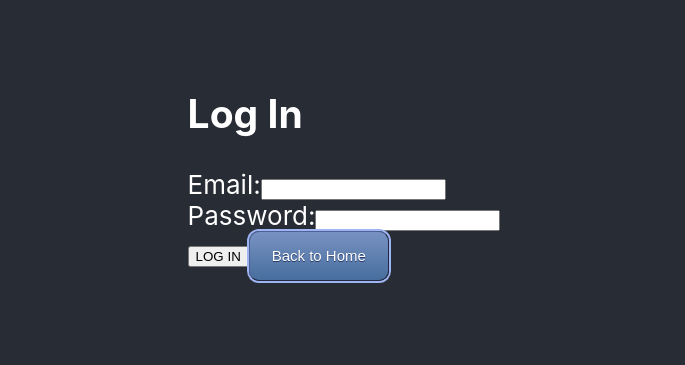
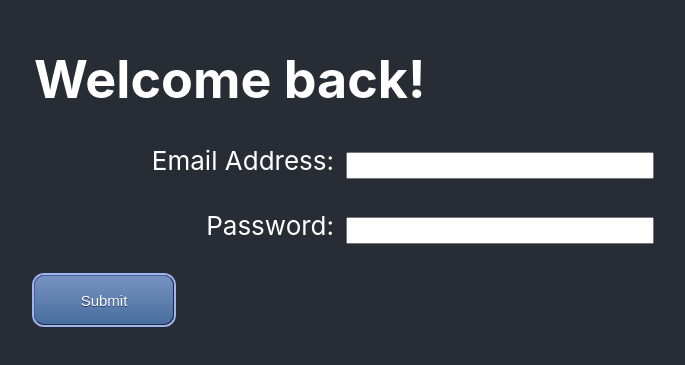
Before and after one commit to CS-4800-Infinite-Monkeys/SoftwareEngineeringProject, a React (Create React App) app in the folder Dev version/frontend/: page /signin in a window 1280 px wide. Shown: the part 231-596 px from the top of the page, without its empty margins (296-981 px from the left). Built offline with nearby package versions, Linux system fonts and the light colour scheme.

Commit message:
Revert "signin functionality set up (bug needs fixing)"
This reverts commit f38555933d36ad5db8e6532093bb7807a966a981.

```diff
--- a/Dev version/frontend/package.json
+++ b/Dev version/frontend/package.json
@@ -11,7 +11,7 @@
     "react-calendar": "^3.7.0",
     "react-dom": "^17.0.2",
     "react-frame-component": "^5.2.1",
-    "react-scripts": "^5.0.0",
+    "react-scripts": "5.0.0",
     "web-vitals": "^2.1.4"
   },
   "scripts": {
--- a/Dev version/frontend/public/index.html
+++ b/Dev version/frontend/public/index.html
@@ -2,9 +2,7 @@
 <html lang="en">
   <head>
     <meta charset="utf-8" />
-    <!--<link rel="icon" href="%PUBLIC_URL%/favicon.ico" />
-    <link rel="stylesheet" type="text/css" href="../src/index.css" />
-    <link rel="stylesheet" type="text/css" href="../src/signin.css" />-->
+    <link rel="icon" href="%PUBLIC_URL%/favicon.ico" />
     <meta name="viewport" content="width=device-width, initial-scale=1" />
     <meta name="theme-color" content="#000000" />
     <meta
--- a/Dev version/frontend/src/App.js
+++ b/Dev version/frontend/src/App.js
@@ -1,6 +1,5 @@
 import logo from './logo.svg';
 import './App.css';
-import React, {useState} from 'react';
 
 function App() {
   return (
--- a/Dev version/frontend/src/index.js
+++ b/Dev version/frontend/src/index.js
@@ -12,7 +12,7 @@ export default function App(){
     <BrowserRouter>
       <Routes>
         <Route index element={<Home />}></Route>
-        <Route path="/home" element={<Home />}></Route>
+        <Route path="/" element={<Home />}></Route>
         <Route path="/signin" element={<Signin />}></Route>
         <Route path="/register" element={<Register />}></Route>
         <Route path="/userportal" element={<UserPortal />}></Route>
--- a/Dev version/frontend/src/pages/home.js
+++ b/Dev version/frontend/src/pages/home.js
@@ -1,8 +1,5 @@
 import {Outlet, Link} from "react-router-dom";
 import "../index.css";
-import React, {useState} from "react";
-import SigninForm from "./signin";
-
 
 const Home = () => {
     return (
@@ -12,7 +9,6 @@ const Home = () => {
         <Outlet />
         </>
     );
-
 }
 
 export default Home;
--- a/Dev version/frontend/src/pages/register.js
+++ b/Dev version/frontend/src/pages/register.js
@@ -1,7 +1,5 @@
-import React, {useState} from "react"
-import {Outlet, Link} from "react-router-dom";
-import Home from "./home";
-import "../index.css";
+import {useState} from "react"
+import "../index.css"
 
 const Register = () => {
     const [inputs, setInputs] = useState({})
@@ -16,7 +14,6 @@ const Register = () => {
         event.preventDefault()
         console.log(inputs)
     }
-
     return <>
     <h1>Create An Account</h1>
     <form onSubmit={handleSubmit}>
@@ -42,7 +39,6 @@ const Register = () => {
         <br />
         <input type="submit" value="Submit" className="buttonClass"></input>
     </form>
-    <Link to="/home"><button className="buttonClass">Back to Home</button></Link>
     </>;
 };
 
--- a/Dev version/frontend/src/pages/signin.js
+++ b/Dev version/frontend/src/pages/signin.js
@@ -1,39 +1,35 @@
-import React, {useState} from "react"
-import {Outlet, Link} from "react-router-dom";
-//import "../signin.css"
+import {useState} from "react"
+import "../index.css"
 
-const SigninForm = ({Login, error}) => {
-//function SigninForm({ Login, error }) {
+const Signin = () => {
+    const [inputs, setInputs] = useState({})
 
-    const [details, setDetails] = useState({email: "", password: ""});
-
-    //begin
-
-
-    //end
-    const submitHandler = e => {
-        e.preventDefault();
-        Login(details);  //continue from HERE --> Login function???
+    const handleChange = (event) => {
+        const name = event.target.name
+        const value = event.target.value
+        setInputs(values => ({...values, [name]: value}))
     }
 
+    const handleSubmit = (event) => {
+        event.preventDefault()
+        console.log(inputs)
+    }
 
-    return (
-        <form onSubmit={submitHandler}>
-            <div className="form-inner">
-                <h2>Log In</h2>
-                {(error != "") ? ( <div className="error">{error}</div> ) : ""}
-                <div className="form-group">
-                    <label htmlFor="email">Email:</label>
-                    <input type="text" email="email" id="email" onChange={e => setDetails({...details, email: e.target.value})} value={details.email}></input>
-                </div>
-                <div className="form-group">
-                    <label htmlFor="password">Password:</label>
-                    <input type="text" password="password" id="password" onChange={e => setDetails({...details, password: e.target.value})} value={details.password}></input>
-                </div>
-            </div>
-            <input type="submit" value="LOG IN" />
-            <Link to="/home"><button className="buttonClass">Back to Home</button></Link>
-        </form>  //<input type="submit" value="SIGNIN"></input>
-    )
+    return (<>
+        <div>
+            <h1>Welcome back!</h1>
+            <form onSubmit={handleSubmit}>
+                <label className="formLabel">Email Address:</label>
+                    <input type="text" className="textInput" name="useremail" onChange={handleChange} value={inputs.useremail || ""}></input>
+                <br/>
+                <br/>
+                <label className="formLabel">Password:</label>
+                    <input type="password" className="textInput" name="userpassword" onChange={handleChange} value={inputs.userpassword || ""}></input>
+                <br/>
+                <br/>
+                <input type="submit" className="buttonClass" value="Submit"></input>
+            </form>
+        </div>
+        </>)
 }
-export default SigninForm
+export default Signin
--- a/Dev version/frontend/src/pages/userportal.js
+++ b/Dev version/frontend/src/pages/userportal.js
@@ -1,10 +1,7 @@
 import "../index.css"
-import React, { useState } from 'react'
+import {useState, useCallback} from 'react'
 import Calendar from 'react-calendar'
 import './calendar/calendar.css'
-import {Outlet, Link} from "react-router-dom";
-import SigninForm from "./signin";
-import Home from "./home";
 
 //const datesToAddClassTo = [tomorrow, in3Days, in5Days];
 
@@ -16,63 +13,9 @@ function tileClassName({ date, view }) {
 }
 
 const UserPortal = () => {
+    const [value, onChange] = useState(new Date());
 
-  const [value, onChange] = useState(new Date());
-
-  //generic user for login testing
-    const defaultUser = {
-      email: "user@test.com",
-      password: "password"
-  }
-
-  const [user, setUser] = useState({email: ""});
-  const [error, setError] = useState("");
-
-  const Login = details => {
-      console.log(details);
-
-      if(details.email == defaultUser.email && details.password == defaultUser.password)  //here is where we incorporate database user credentials matching
-      {
-          console.log("Logged in Successfully");
-          setUser({
-              email: details.email
-          });
-
-      }
-      else
-      {
-          console.log("Credentials do not Match!");
-          setError("Credentials do not Match!");
-      }
-  }
-
-  const Logout = () => {
-      setUser({
-          email: ""
-      });
-      console.log("Logged out")
-  }
-  //
   return (
-
-    <div className="UserPortal">
-      {(user.email != "") ? (
-        <div>
-        <h1><span>{user.email}</span> Calendar</h1>
-        <Calendar
-          className="react-calendar"
-          onChange={onChange}
-          value={value}
-          tileClassName={tileClassName}
-        />
-        <Link to="/home"><button className="buttonClass">Log Out</button></Link>
-        </div>
-      ) : (
-        <SigninForm Login ={Login} error={error}/>
-      )}
-    </div>
-
-    /*
     <div>
       <h1>Your Calendar</h1>
       <Calendar
@@ -81,9 +24,7 @@ const UserPortal = () => {
         value={value}
         tileClassName={tileClassName}
       />
-      <Link to="/home"><button className="buttonClass">Log Out</button></Link>
     </div>
-    */
   );
 }
 
--- a/Dev version/frontend/src/signin.css
+++ /dev/null
@@ -1,59 +0,0 @@
-*{
-    margin: 0;
-    padding: 0;
-    box-sizing: border-box;
-    font-family: montserrat, sans-serif;
-  }
-
-  input, button{
-    appearance: none;
-    background: none;
-    border: none;
-    outline: none;
-  }
-
-  .Signin{
-    height: 100vh;
-    display: flex;
-    align-items: center;
-    justify-content: center;
-    background-color: #53565A;
-  }
-
-  form{
-    display: block;
-    position: relative;
-  }
-
-  form:after{
-    content: '';
-    display: block;
-    position: absolute;
-    top: -5px;
-    left: -5px;
-    right: -5px;
-    bottom: -5px;
-    z-index: 1;
-    background-image: linear-gradient(to bottom right, blue, purple);
-  }
-
-  form .form-inner{
-    position: relative;
-    display: block;
-    background-color: dimgrey;
-    padding: 30px;
-    z-index: 2
-  }
-
-  form .form-inner h2{
-    color: #888;
-    font-size: 28px;
-    font-weight: 500;
-    margin-bottom: 50px;
-  }
-
-  form .form-inner .form-group{
-    display: block;
-    width: 300px;
-    margin-bottom: 15px;
-  }
```
Also changed, not shown: Dev version/frontend/src/index.css (line endings or trailing spaces), 2 other files (tests, documents, lock files or other folders).
